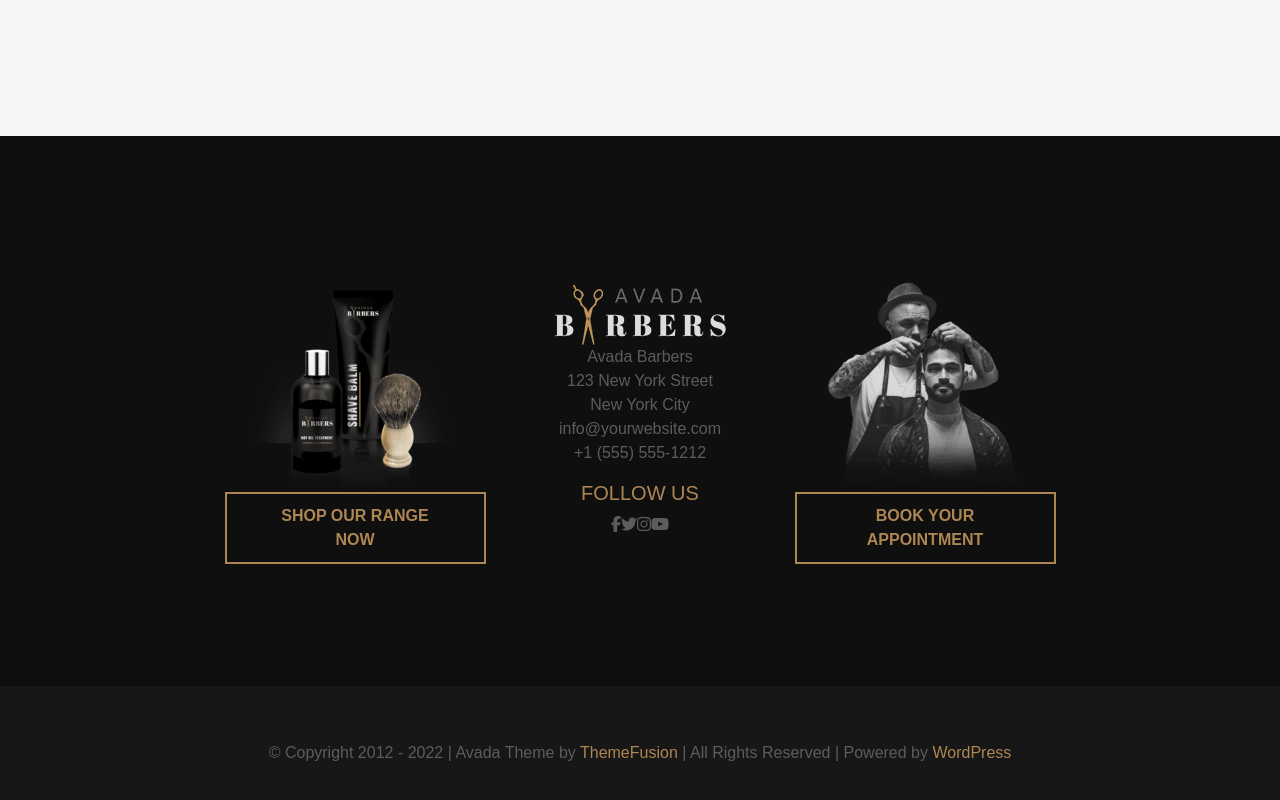
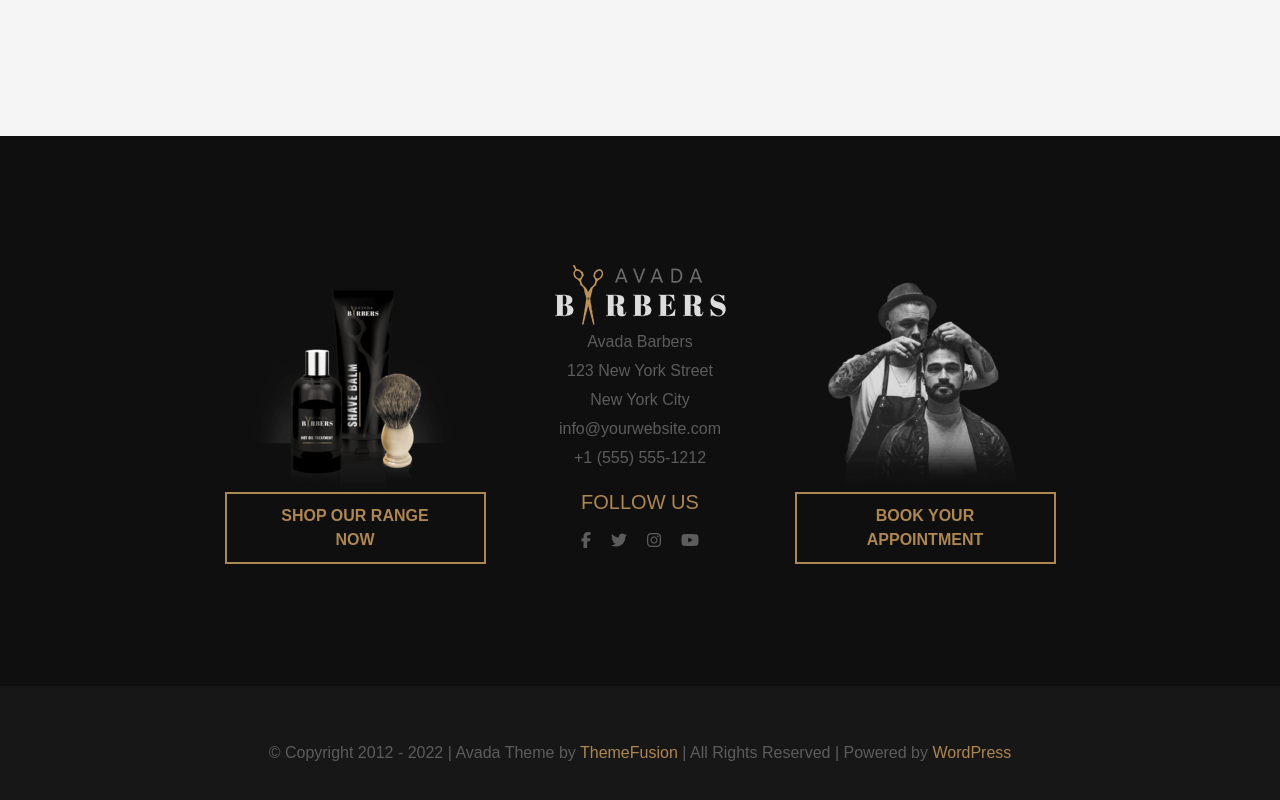
Before and after one commit to GianmarcoRuffi/proj-html-vuejs, a Vue app: page / in a window 1280 px wide. Shown: the part 5444-6244 px from the top of the page. Built offline with nearby package versions, Linux system fonts and the light colour scheme; a small style sheet from the web is missing.

Commit message:
Fix footer

```diff
--- a/src/components/Footer.vue
+++ b/src/components/Footer.vue
@@ -21,13 +21,13 @@
               />
             </div>
 
-            <p class="infos">
-              Avada Barbers <br />
-              123 New York Street<br />
-              New York City<br />
-              info@yourwebsite.com<br />
-              +1 (555) 555-1212
-            </p>
+            <ul class="infos">
+              <li>Avada Barbers</li>
+              <li>123 New York Street</li>
+              <li>New York City</li>
+              <li>info@yourwebsite.com</li>
+              <li>+1 (555) 555-1212</li>
+            </ul>
 
             <h5>Follow us</h5>
             <div class="socials">
@@ -52,8 +52,9 @@
     <div class="bottom-footer">
       <div class="container d-flex justify-content-center align-items-center">
         <p class="infos">
-          © Copyright 2012 - 2022 | Avada Theme by <a href="#">ThemeFusion</a> |
-          All Rights Reserved | Powered by <a href="#">WordPress</a>
+          &#169; Copyright 2012 - 2022 | Avada Theme by
+          <a href="#">ThemeFusion</a> | All Rights Reserved | Powered by
+          <a href="#">WordPress</a>
         </p>
       </div>
     </div>
@@ -91,6 +92,16 @@ export default {
       text-transform: uppercase;
       font-family: Arial, Helvetica, sans-serif;
     }
+
+    ul {
+      list-style: none;
+      padding-left: 0;
+      margin-bottom: 20px;
+
+      li {
+        padding-top: 5px;
+      }
+    }
   }
 
   .bottom-footer {
@@ -114,6 +125,16 @@ export default {
   text-align: center;
 }
 
+.socials {
+  i {
+    padding: 10px;
+    &:hover {
+      cursor: pointer;
+      color: $ochre;
+    }
+  }
+}
+
 .component-card {
   text-align: center;
 
```
